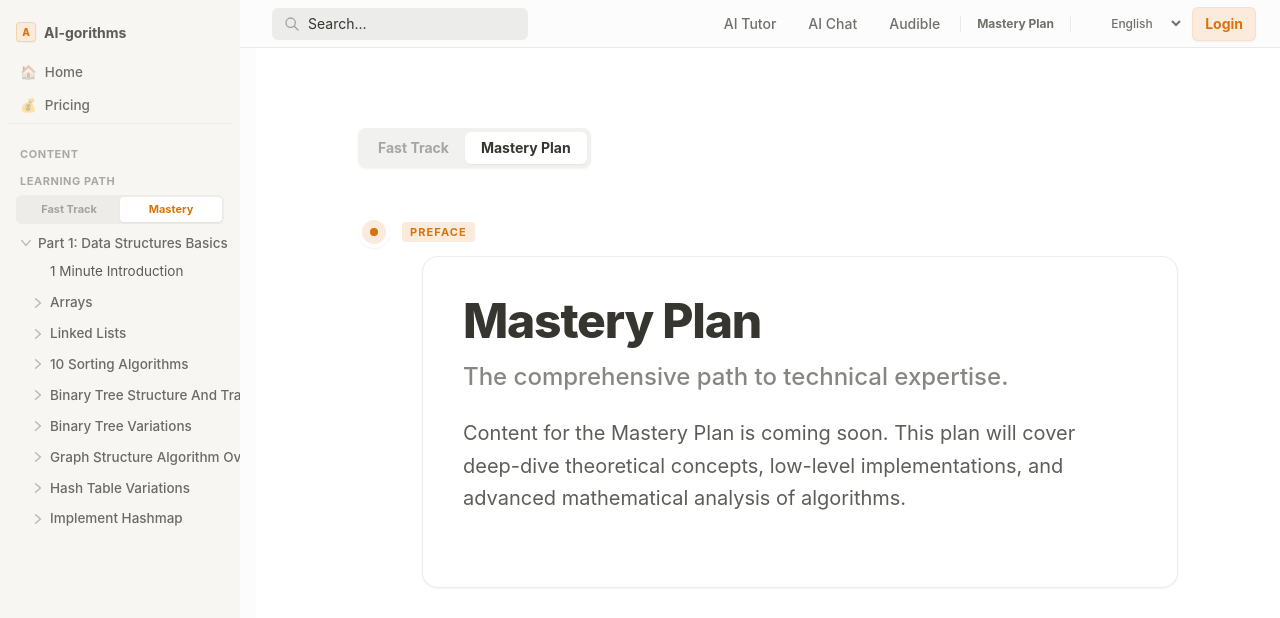
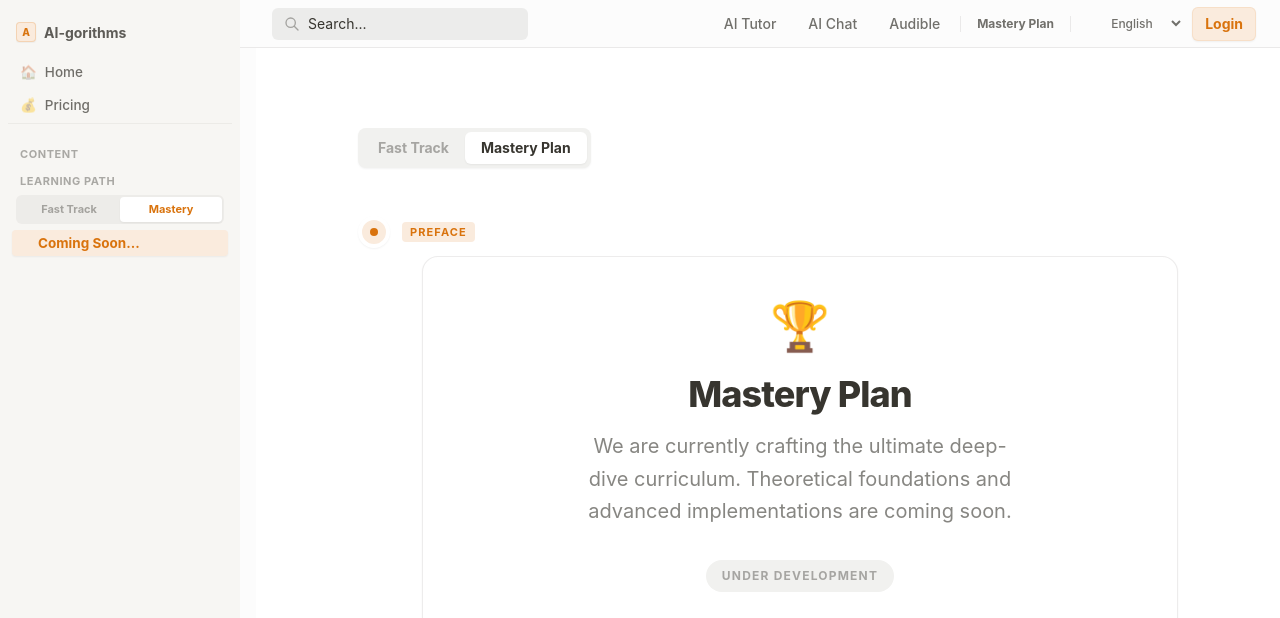
Before and after one commit to Chinese-Community-AI/AI-gorithms, a Next.js app: page /fast-track in a window 1280 px wide. Both pictures are taken after a click on the button "Mastery". Shown: the top 618 px of the page. Built offline with nearby package versions, Linux system fonts and the light colour scheme.

Commit message:
Add placeholder for Master plan

```diff
--- a/app/fast-track/page.tsx
+++ b/app/fast-track/page.tsx
@@ -525,23 +525,22 @@ export default function FastTrackPage() {
     ],
     mastery: [
       {
-        title: "Mastery Introduction",
-        icon: "🏆",
+        title: "Coming Soon",
+        icon: "⏳",
         content: (
-          <div className="animate-in fade-in duration-500">
-            <header className="mb-6 text-left">
-              <h1 className="text-3xl lg:text-5xl font-extrabold text-[#37352f] dark:text-gray-100 tracking-tight leading-tight mb-4">
-                Mastery Plan
-              </h1>
-              <p className="text-xl lg:text-2xl text-[#37352f]/60 dark:text-gray-400 font-medium mb-0">
-                The comprehensive path to technical expertise.
-              </p>
-            </header>
-            <p className="text-xl text-[#37352f]/80 dark:text-gray-300 leading-relaxed mb-8 text-left">
-              Content for the Mastery Plan is coming soon. This plan will cover
-              deep-dive theoretical concepts, low-level implementations, and
-              advanced mathematical analysis of algorithms.
+          <div className="animate-in fade-in duration-500 min-h-[300px] flex flex-col items-center justify-center text-center">
+            <div className="text-5xl mb-6">🏆</div>
+            <h1 className="text-3xl lg:text-4xl font-extrabold text-[#37352f] dark:text-gray-100 tracking-tight mb-4">
+              Mastery Plan
+            </h1>
+            <p className="text-xl text-[#37352f]/60 dark:text-gray-400 max-w-md mx-auto leading-relaxed">
+              We are currently crafting the ultimate deep-dive curriculum.
+              Theoretical foundations and advanced implementations are coming
+              soon.
             </p>
+            <div className="mt-8 px-4 py-2 bg-[#f1f1ef] dark:bg-gray-800 rounded-full text-xs font-bold uppercase tracking-widest text-[#37352f]/40 dark:text-gray-500">
+              Under Development
+            </div>
           </div>
         ),
       },
--- a/components/layout/Sidebar.tsx
+++ b/components/layout/Sidebar.tsx
@@ -43,8 +43,9 @@ function NavItemComponent({
   const isActive = pathname === item.href;
   const { activePlan, setActivePlan } = usePlan();
 
-  const isFastTrack = item.href === "/fast-track";
-  const displayTitle = isFastTrack
+  const isFastTrackSwitcher =
+    item.href === "/fast-track" && item.title === "Fast Track";
+  const displayTitle = isFastTrackSwitcher
     ? activePlan === "fast-track"
       ? "Fast Track"
       : "Mastery Plan"
@@ -63,7 +64,7 @@ function NavItemComponent({
   return (
     <div className="mb-0.5">
       <div className="flex items-center group relative px-1">
-        {isFastTrack ? (
+        {isFastTrackSwitcher ? (
           <div className="flex-1 flex flex-col mb-1 mt-2 px-1">
             <Link
               href="/fast-track"
@@ -162,6 +163,19 @@ export default function Sidebar() {
   const { isFocusMode } = useFocusMode();
   const { isMobileMenuOpen, closeMobileMenu } = useMobileMenu();
 
+  const { activePlan } = usePlan();
+
+  const filteredNavigation =
+    activePlan === "mastery"
+      ? [
+          navigation[0], // Keep Fast Track/Mastery switcher
+          {
+            title: "Coming Soon...",
+            href: "/fast-track",
+          },
+        ]
+      : navigation;
+
   if (isFocusMode) {
     return null;
   }
@@ -246,7 +260,7 @@ export default function Sidebar() {
               </span>
             </div>
 
-            {navigation.map((item) => (
+            {filteredNavigation.map((item) => (
               <NavItemComponent key={item.href} item={item} />
             ))}
           </nav>
```
